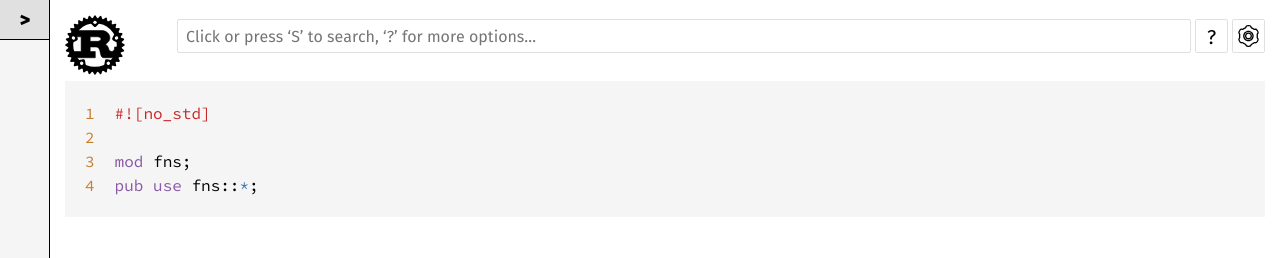
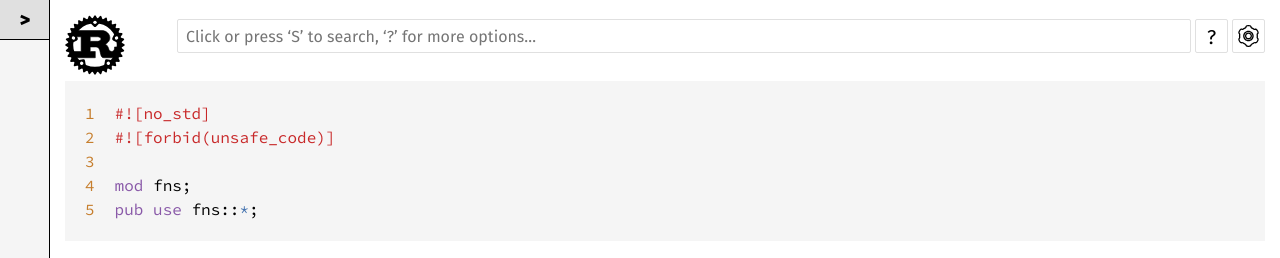
Before and after one commit to Lokathor/bitfrob, a plain HTML site: page src/bitfrob/lib.rs.html in a window 1280 px wide. Shown: the top 258 px of the page. Drawn offline with Linux system fonts and the light colour scheme.

Commit message:
Deploying to gh-pages from @ Lokathor/bitfrob@40ade015f6e367da7771098d288abf84f0da4ab8 🚀

```diff
--- a/src/bitfrob/lib.rs.html
+++ b/src/bitfrob/lib.rs.html
@@ -8,7 +8,9 @@
 <span id="2">2</span>
 <span id="3">3</span>
 <span id="4">4</span>
+<span id="5">5</span>
 </pre><pre class="rust"><code><span class="attribute">#![<span class="ident">no_std</span>]</span>
+<span class="attribute">#![<span class="ident">forbid</span>(<span class="ident">unsafe_code</span>)]</span>
 
 <span class="kw">mod</span> <span class="ident">fns</span>;
 <span class="kw">pub</span> <span class="kw">use</span> <span class="ident">fns</span>::<span class="kw-2">*</span>;
```
Also changed, not shown: bitfrob/index.html (+1 -1 lines).
